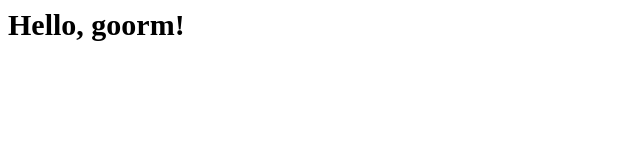
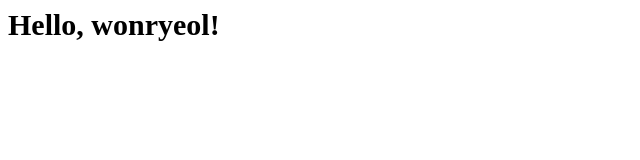
Before and after one commit to KimWonRyeol/Database, a plain HTML site: page index.html in a window 1280 px wide. Shown: the full height of the page, 0-640 px from the left. Drawn offline with Linux system fonts and the light colour scheme.

Commit message:
update body

```diff
--- a/index.html
+++ b/index.html
@@ -5,7 +5,7 @@
 	</head>
 	<body>
 		<div class="title">
-			Hello, goorm!
+			Hello, wonryeol!
 		</div>
 	</body>
 </html>
```
